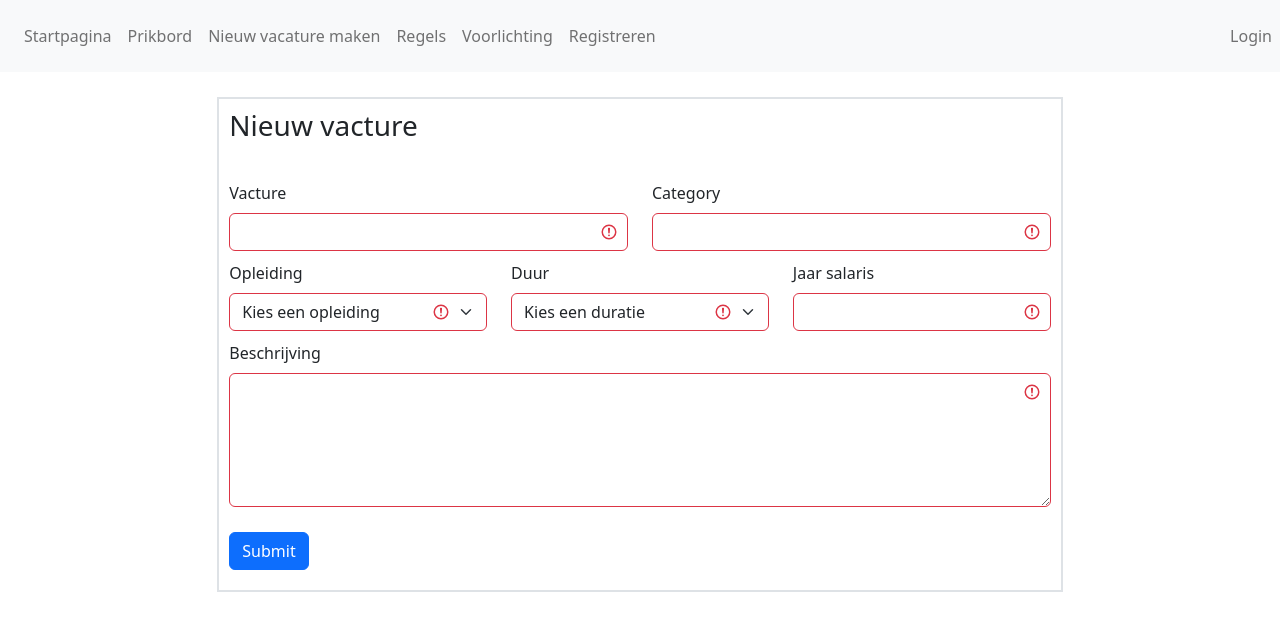
After one commit to Serge072/XXL-uitzendbureau, a PHP site: page /createvacancy.php in a window 1280 px wide. The commit adds this page. Shown: the top 631 px of the page. Run offline with PHP 8.4, Linux system fonts and the light colour scheme.

Commit message:
create and delete vacancy added

```diff
--- a/bulletin.php
+++ b/bulletin.php
@@ -7,7 +7,7 @@ include_once "includes/conn.php";
 <div class="container m-margin-top">
   <!-- job offers -->
   <?php
-    $sql = "SELECT job, business, category, date, education, duration, salary, description FROM jobOffers";
+    $sql = "SELECT job, business, category, date, education, duration, salary, description FROM joboffers";
 
     $result = $conn->query($sql);
 
--- /dev/null
+++ b/createvacancy.php
@@ -0,0 +1,58 @@
+<?php
+include "includes/header.php";
+include "includes/navbar.php";
+?>
+
+<div class="row justify-content-md-center m-padding-bottom">
+  <div class="col col-8">
+    <div class="border border-2 m-margin-top sm-padding-bottom">
+      <h3 class="sm-padding">Nieuw vacture</h3>
+
+      <!-- Job offer form -->
+      <form class="was-validated sm-padding" action="postvacancy.php" method="post">
+        <div class="row">
+          <div class="col col-6">
+            <label class="form-label sm-margin-top">Vacture</label>
+            <input type="text" class="form-control" name="job" required>
+          </div>
+          <div class="col col-6">
+            <label class="form-label sm-margin-top">Category</label>
+            <input type="text" class="form-control" name="category" required>
+          </div>
+          <div class="col col-4">
+            <label class="form-label sm-margin-top">Opleiding</label>
+            <select class="form-select" name="education" required>
+              <option value="">Kies een opleiding</option>
+              <option value="mbo">mbo</option>
+              <option value="hbo">hbo</option>
+              <option value="wo">wo</option>
+            </select>
+          </div>
+          <div class="col col-4">
+            <label class="form-label sm-margin-top">Duur</label>
+            <select class="form-select" name="duration" required>
+              <option value="">Kies een duratie</option>
+              <option value="vast">vast</option>
+              <option value="tijdelijk">tijdelijk</option>
+            </select>
+          </div>
+          <div class="col col-4">
+            <label class="form-label sm-margin-top">Jaar salaris</label>
+            <input type="number" class="form-control" min="0" name="salary" required>
+          </div>
+          <div class="col col-12">
+            <label class="form-label sm-margin-top">Beschrijving</label>
+            <textarea class="form-control" name="description" min-rows="5" rows="5" required></textarea>
+          </div>
+          <div class="col-12">
+            <input class="btn btn-primary m-margin-top" type="submit">
+          </div>
+        </div>
+      </form>
+    </div>
+  </div>
+</div>
+
+<?php
+include "includes/footer.php";
+?>
--- a/includes/navbar.php
+++ b/includes/navbar.php
@@ -5,7 +5,7 @@ session_start();
 <!-- Navbar -->
 <nav class="navbar navbar-expand-sm bg-light">
   <nav class="navbar navbar-expand-lg navbar-light bg-light"></a>
-    <a class="navbar-brand" href="#"></a>
+    <a class="navbar-brand" href="index.html"></a>
     <a href="index.php"><i class="fas fa-camera fa-7x"></i></a>
     <button class="navbar-toggler" type="button" data-toggle="collapse" data-target="#navbarSupportedContent"
       aria-controls="navbarSupportedContent" aria-expanded="false" aria-label="Toggle navigation">
@@ -24,7 +24,13 @@ session_start();
         </li>
         <!-- Link to "Vacatures" -->
         <li class="nav-item">
-          <a class="nav-link" href="createvacture.php">Nieuw vacature maken</a>
+          <a class="nav-link" href="createvacancy.php">Nieuw vacature maken</a>
+        </li>
+        <li>
+          <a class="nav-link" href="terms.php">Regels</a>
+        </li>
+        <li>
+          <a class="nav-link" href="information.php">Voorlichting</a>
         </li>
       </ul>
     </div>
@@ -35,7 +41,7 @@ session_start();
   if (isset($_SESSION['permission'])) {
     // check if $_SESSION['company'] = company
     if ($_SESSION["permission"] == 'company') {
-      echo '<li class="nav item"><a href="voorlichting.php">Vactuur</a></li>';
+      echo '<li class="nav item"><a class="nav-link" href="deletevacancy.php">Verwijder Vactuur</a></li>';
     }
   }
   ?>
@@ -43,12 +49,13 @@ session_start();
   <!-- if logged in show profile / logout -->
   <?php
   if (isset($_SESSION['email'])) {
-    echo '  <li class="navbar-nav ms-auto">
-    <a class="nav-link" href="profiel.php">Profiel</a>
-  </li>
-  <li class="nav-item active">
-    <a class="nav-link" href="logout.php">Loguit</a>
-  </li>';
+    echo '
+    <li class="navbar-nav ms-auto">
+      <a class="nav-link" href="profile.php">Profiel</a>
+    </li>
+    <li class="nav-item active">
+      <a class="nav-link" href="logout.php">Loguit</a>
+    </li>';
   }
   ?>
 
@@ -56,11 +63,12 @@ session_start();
 <?php
 // checks if $_SESSION['company'] esists
 if (!isset($_SESSION['email'])) {
-    echo '<li class="navbar-nav ms-auto">
+    echo '
+    <li class="nav-item active navbar-nav ">
+      <a class="nav-link" href="register.php">Registreren</a>
+    </li>
+    <li class="navbar-nav ms-auto">
       <a class="nav-link" href="login.php">Login</a>
-    </li>
-    <li class="nav-item active">
-      <a class="nav-link" href="register.php">Registreren</a>
     </li>';
   }
 ?>
--- a/index.php
+++ b/index.php
@@ -3,6 +3,12 @@ include "includes/header.php";
 include "includes/navbar.php";
 ?>
 
+<h1>The standard Lorem Ipsum passage, used since the 1500s</h1>
+<a>Lorem ipsum dolor sit amet, consectetur adipiscing elit, sed do eiusmod tempor incididunt ut labore et dolore magna
+    aliqua. Ut enim ad minim veniam, quis nostrud exercitation ullamco laboris nisi ut aliquip ex ea commodo consequat.
+    Duis aute irure dolor in reprehenderit in voluptate velit esse cillum dolore eu fugiat nulla pariatur. Excepteur
+    sint occaecat cupidatat non proident, sunt in culpa qui officia deserunt mollit anim id est laborum.</a>
+
 <?php
 include "includes/footer.php";
 ?>
```
Also changed, not shown: deletepost.php (added, +19 -0 lines), deletevacancy.php (added, +42 -0 lines), login.php (+9 -9 lines), postvacancy.php (added, +29 -0 lines), register.php (+7 -10 lines).
